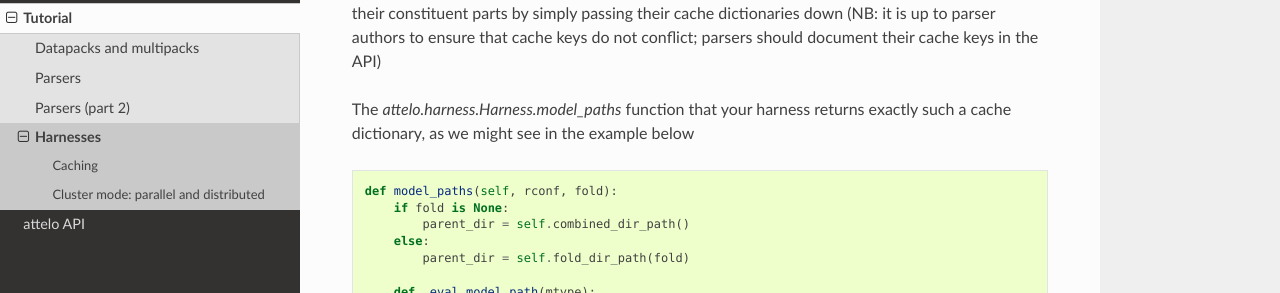
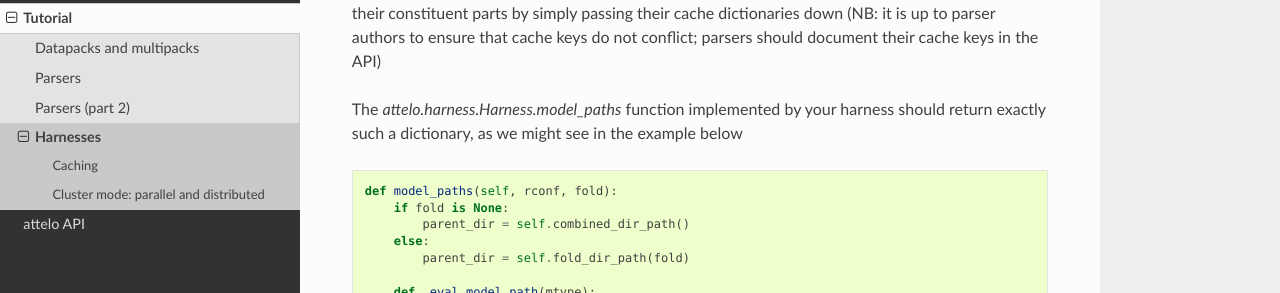
Before and after one commit to irit-melodi/attelo, a Sphinx documentation site: the page built from doc/tut_harness.rst, in a window 1280 px wide and 900 px high, scrolled down 896 px. Shown: the part 158-451 px from the top of the window. Built offline with Sphinx 7.4.7 and the Read the Docs theme 2.0.0, drawn with Linux system fonts in a browser that asks for light colours.

Commit message:
DOC fix harness cache missing words

```diff
--- a/doc/tut_harness.rst
+++ b/doc/tut_harness.rst
@@ -54,8 +54,8 @@ their constituent parts by simply passing their cache dictionaries down
 (NB: it is up to parser authors to ensure that cache keys do not conflict;
 parsers should document their cache keys in the API)
 
-The `attelo.harness.Harness.model_paths` function that your harness returns
-exactly such a cache dictionary, as we might see in the example below
+The `attelo.harness.Harness.model_paths` function implemented by your harness
+should return exactly such a dictionary, as we might see in the example below
 
 .. code:: python
 
```
